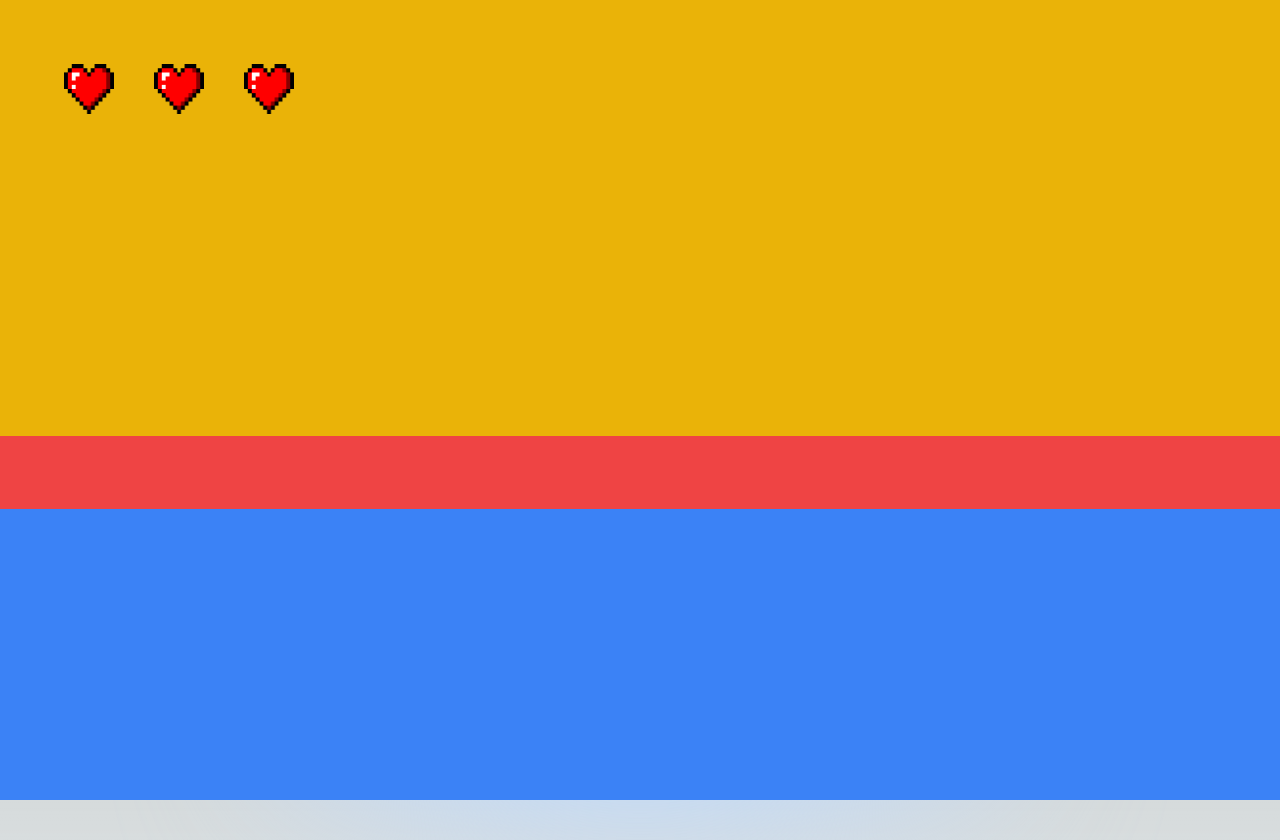
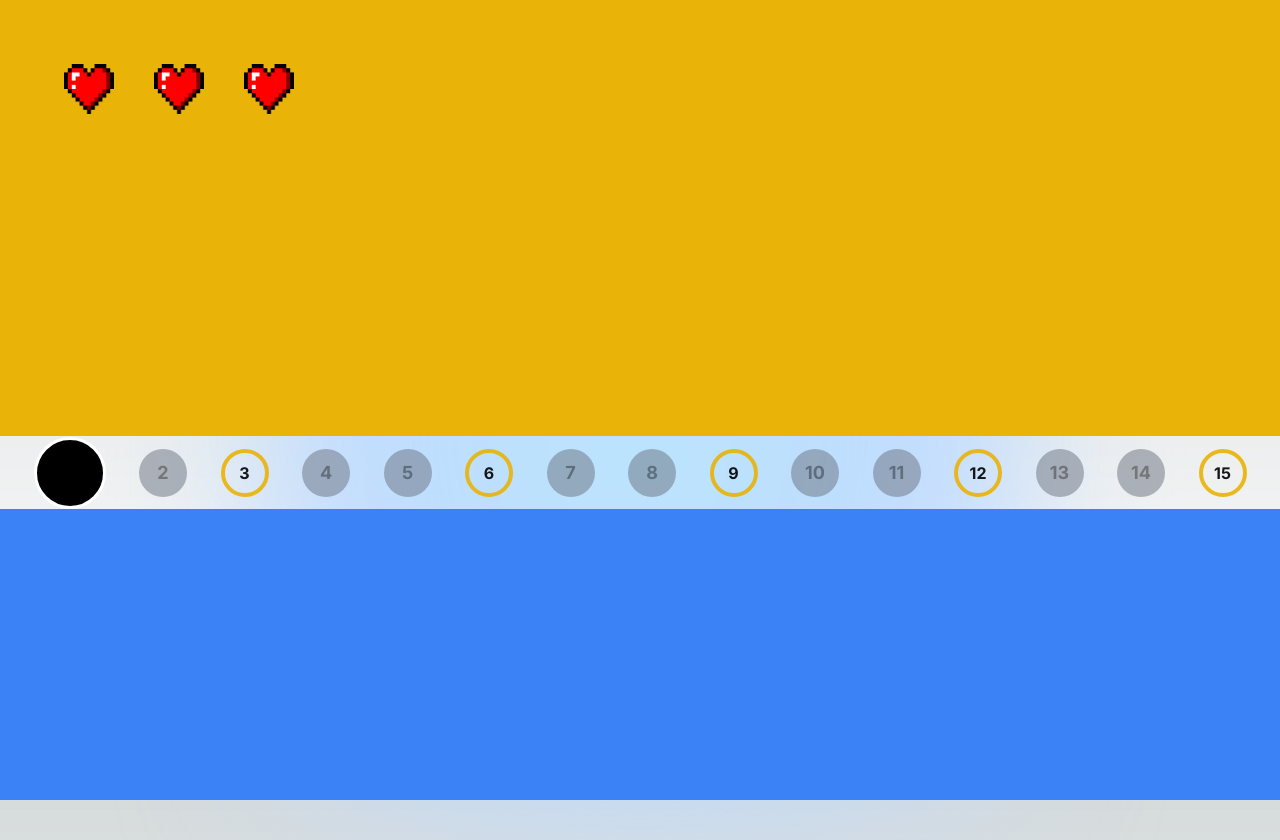
Before and after one commit to mateumiralles/chiquiconcurs, a Next.js app: page /concursPage in a window 1280 px wide. Built offline with nearby package versions, Linux system fonts and the light colour scheme.

Commit message:
- BolasPreguntas disseny i funcionalitat

```diff
--- /dev/null
+++ b/app/concursPage/bolasPreguntas.tsx
@@ -0,0 +1,40 @@
+import { Question } from "../model";
+
+type BolasPreguntasProps = {
+  loadQuestionList: Question[];
+  indexQuestion: number;
+  wasItGuessed: boolean[];
+};
+
+export default function BolasPreguntas({
+  loadQuestionList,
+  indexQuestion,
+  wasItGuessed,
+}: BolasPreguntasProps) {
+  return (
+    <div className="h-20 w-full flex flex-row justify-evenly items-center  ">
+      {loadQuestionList.map((_, i) => (
+        <div
+          key={i}
+          className={`rounded-full flex items-center justify-center font-bold  h-12 w-12
+      ${
+        indexQuestion === i && (i + 1) % 3 == 0
+          ? "h-[72px] w-[72px]  bg-black  border-yellow-500 border-4 text-2xl opacity-100"
+          : indexQuestion === i
+          ? "h-[72px] w-[72px]  bg-black  border-white border-[3px] text-2xl opacity-100"
+          : indexQuestion > i
+          ? wasItGuessed[i]
+            ? " bg-green-700 opacity-100"
+            : "text-lg bg-red-500"
+          : (i + 1) % 3 == 0
+          ? "border-yellow-500 border-4 opacity-90"
+          : "text-lg bg-gray-500 opacity-50"
+      }
+      `}
+        >
+          {i + 1}
+        </div>
+      ))}
+    </div>
+  );
+}
--- a/app/concursPage/page.tsx
+++ b/app/concursPage/page.tsx
@@ -7,18 +7,20 @@ import {
   midQuestionsList,
   diffQuestionsList,
 } from "../data";
+import BolasPreguntas from "./bolasPreguntas";
 
 export default function ConcursPage() {
   const [vidas, setVidas] = useState(3);
   const [indexQuestion, setindexQuestion] = useState(0);
+  const [wasItGuessed, setWasItGuessed] = useState<boolean[]>([true, false]);
   const randomSorting = () => Math.random() - 0.5;
   const loadQuestionList: Question[] = [
     ...easyQuestionsList.sort(randomSorting),
     ...midQuestionsList.sort(randomSorting),
     ...diffQuestionsList.sort(randomSorting),
   ];
-  const restarVida = () => {
-    setVidas(vidas - 1);
+  const btnHandler = () => {
+    setindexQuestion(indexQuestion + 1);
   };
 
   return (
@@ -34,24 +36,25 @@ export default function ConcursPage() {
         {vidas > 0 ? (
           <>
             <div className="h-3/5 w-full bg-yellow-500"></div>
-            <div className="h-20 w-full bg-red-500"></div>
+            <BolasPreguntas
+              loadQuestionList={loadQuestionList}
+              indexQuestion={indexQuestion}
+              wasItGuessed={wasItGuessed}
+            />
             <div className="h-2/5 w-full bg-blue-500"></div>
           </>
         ) : (
           <h2 className="text-8xl text-white font-extrabold">has perdut!</h2>
         )}
 
-        {/*
-        -------------------> BOTÓ RESTAR VIDES
+        {/* -------------------> BOTÓ pruebas
         <div
-          onClick={restarVida}
+          onClick={btnHandler}
           className="m-24 font-bold text-black border-2 border-solid border-red-500 bg-red-200 p-5 text-2xl rounded-lg"
         >
           {" "}
-          RESTA
-        </div>
-
-        */}
+          PRUEBA
+        </div> */}
       </div>
     </main>
   );
```
